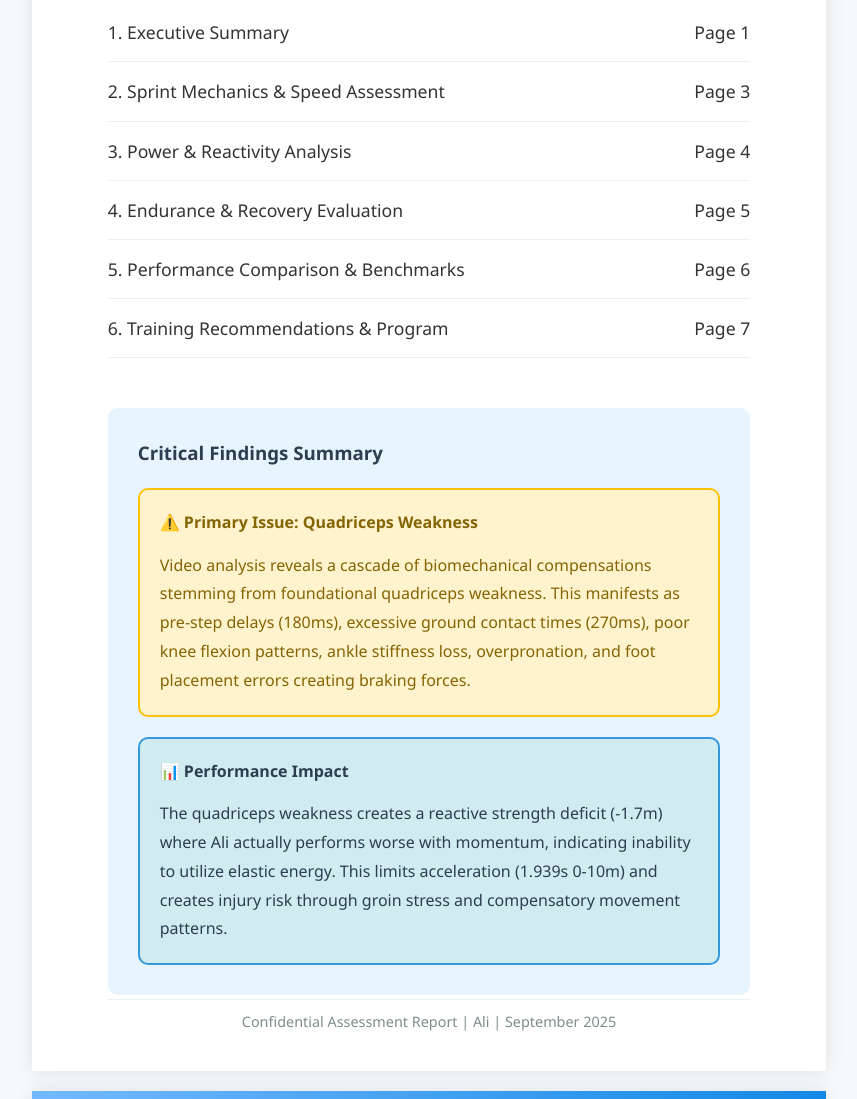
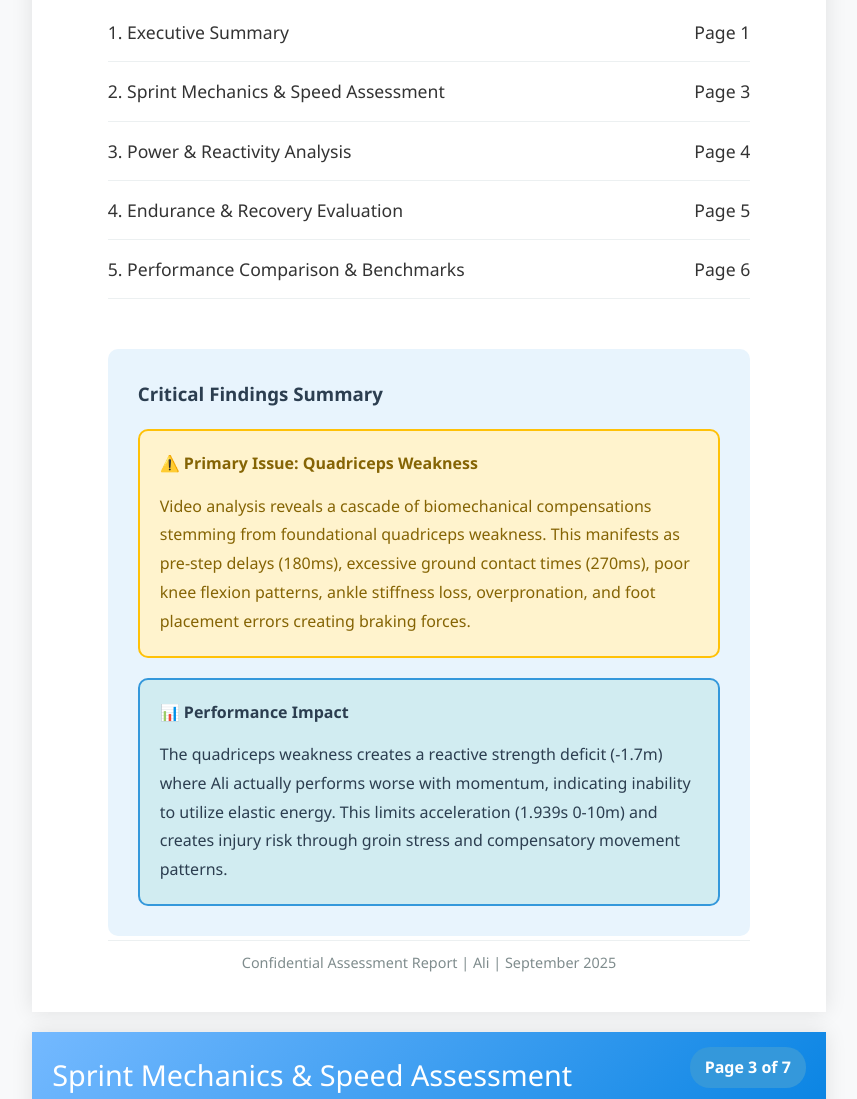
Before and after one commit to anthony4488/aliassessment, a plain HTML site: page index.html in a window 1280 px wide. Shown: the part 1800-2899 px from the top of the page, without its empty margins (211-1068 px from the left). Drawn offline with Linux system fonts and the light colour scheme.

Commit message:
Update index.html

```diff
--- a/index.html
+++ b/index.html
@@ -406,10 +406,6 @@
         <div class="toc-item">
             <span>5. Performance Comparison & Benchmarks</span>
             <span>Page 6</span>
-        </div>
-        <div class="toc-item">
-            <span>6. Training Recommendations & Program</span>
-            <span>Page 7</span>
         </div>
 
         <div style="margin-top: 50px; background: #e8f4fd; padding: 30px; border-radius: 10px;">
```
